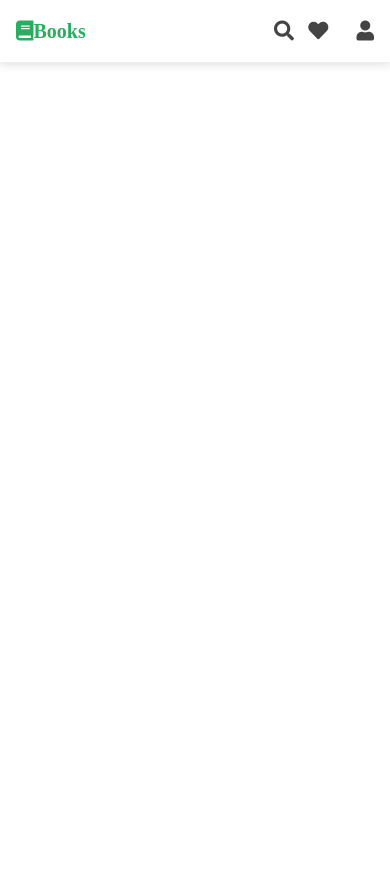
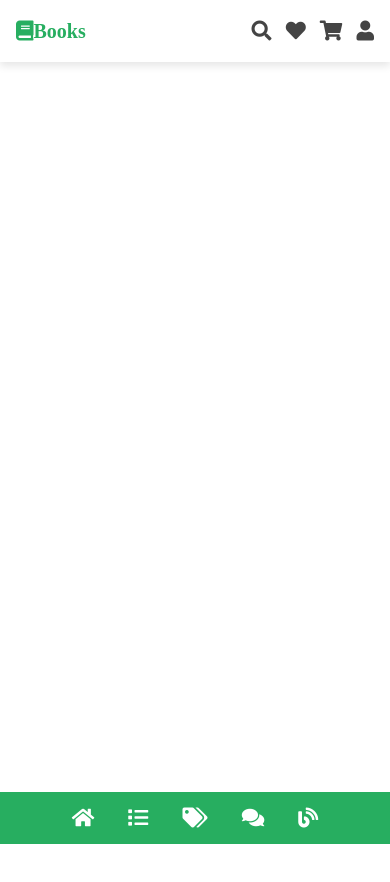
Before and after one commit to Ibrahim-K98han/books, a plain HTML site: page index.html in a window 390 px wide. Shown: the top 882 px of the page. Drawn offline with Linux system fonts and the light colour scheme.

Commit message:
navbar added

```diff
--- a/css/style.css
+++ b/css/style.css
@@ -114,6 +114,35 @@ html::-webkit-scrollbar-thumb{
 body{
     height: 300rem;
 }
+.bottom-navbar{
+    text-align: center;
+    background: var(--green);
+    position: fixed;
+    bottom: 0; left: 0; right: 0;
+    z-index: 1000;
+    display: none;
+}
+.bottom-navbar a{
+    font-size: 2.5rem;
+    padding: 2rem;
+    color: #fff;
+}
+.bottom-navbar a:hover{
+    background: var(--dark-color);
+}
+
+
+
+
+
+
+
+
+
+
+
+
+
 
 
 
@@ -141,8 +170,17 @@ body{
     }
 }
 @media (max-width:768px){
+    html{
+        scroll-padding-top: 0;
+    }
+    body{
+        padding-bottom: 6rem;
+    }
     .header .header-2{
         display: none;
+    }
+    .bottom-navbar{
+        display: block;
     }
     #search-btn{
         display:inline-block;
--- a/index.html
+++ b/index.html
@@ -30,7 +30,7 @@
             <div class="icons">
                 <div id="search-btn" class="fas fa-search"></div>
                 <a href="#" class="fas fa-heart"></a>
-                <a href="#" class="fas fa-shopping-cat"></a>
+                <a href="#" class="fas fa-shopping-cart"></a>
                 <div id="login-btn" class="fas fa-user"></div>
             </div>
 
@@ -41,12 +41,27 @@
                 <a href="#featured">featured</a>
                 <a href="#arrivals">arrivals</a>
                 <a href="#reviews">reviews</a>
-                <a href="#contact">contact</a>
+                <a href="#blogs">blogs</a>
             </nav>
         </div>
     </header>
     <!-- header section end -->
 
+    <!-- bottom navbar  srart-->
+    <nav class="bottom-navbar">
+        <a href="#home" class="fas fa-home"></a>
+        <a href="#featured" class="fas fa-list"></a>
+        <a href="#arrivals" class="fas fa-tags"></a>
+        <a href="#reviews" class="fas fa-comments"></a>
+        <a href="#blogs" class="fas fa-blog"></a>
+    </nav>
+    <!-- bottom navbar  end-->
+
+    <!-- login form start -->
+    <div class="login-form-container">
+
+    </div>
+    <!-- login form end -->
 
 
 
```
